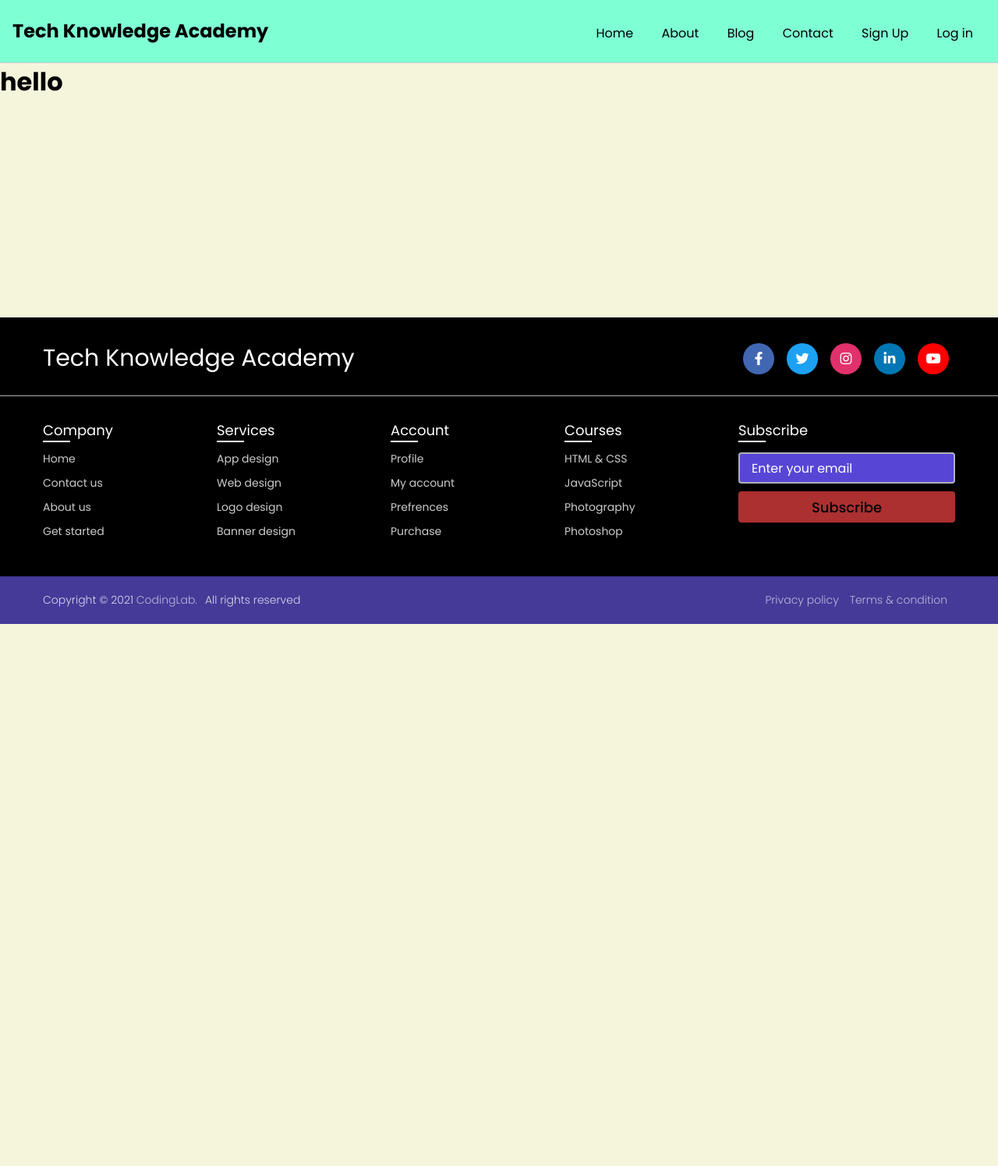
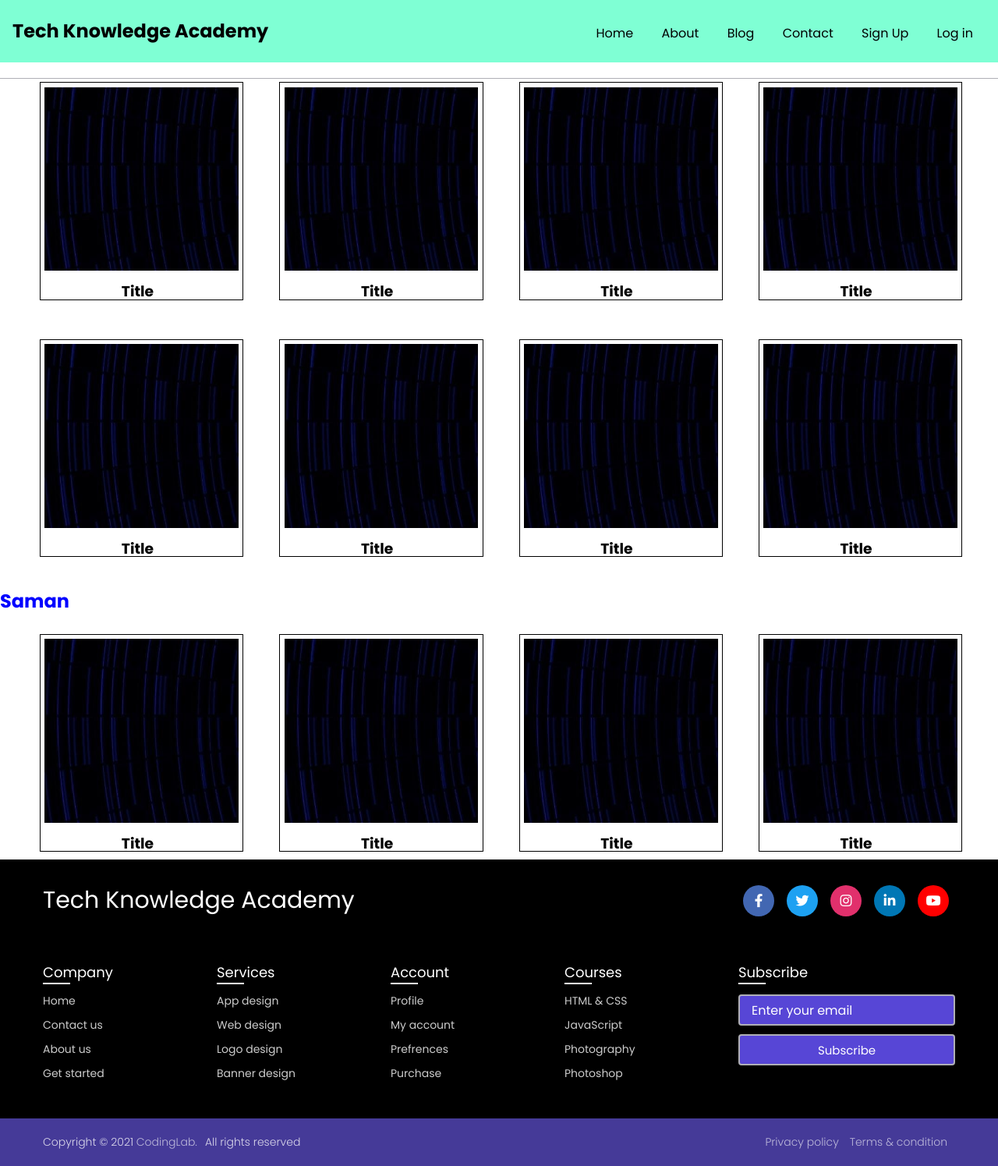
Before and after one commit to samankumaraya/TechKnowledge, a PHP site: page /TechKnowledge/HomePage.php in a window 1280 px wide. Shown: the whole page at 78% size. Before the commit the page ends 800 px from the top, so only its background shows below. Run offline with PHP 8.4, Linux system fonts and the light colour scheme.

Commit message:
modified

```diff
--- a/HomePage.php
+++ b/HomePage.php
@@ -4,13 +4,131 @@
     <meta charset="UTF-8">
     <meta http-equiv="X-UA-Compatible" content="IE=edge">
     <meta name="viewport" content="width=device-width, initial-scale=1.0">
+    <link rel="stylesheet" href="css/homestyle.css">
     <title>Home Page</title>
+    <style>
+       .cataheader{
+    margin-top: 5%;
+    color: blue;
+}
+
+.blogscatagories{
+    display: flex;
+    margin-top: 2%;
+    margin-left: 4%;
+
+
+}
+    </style>
 </head>
 <body>
     <?php
       include 'header.php';
     ?>
-    <h1>hello</h1>
+    <div class="totalcontent">
+
+    <div class="blogs">
+
+  <a href="">
+  <div class="catagory">
+    <img src="grade.png" alt="">
+    <h3>Title</h3>
+    </div>
+
+  </a>
+
+   <a href="">
+   <div class="catagory">
+    <img src="grade.png" alt="">
+    <h3>Title</h3>
+    </div>
+   </a>
+
+<a href="">
+<div class="catagory">
+    <img src="grade.png" alt="">
+    <h3>Title</h3>
+    </div>
+</a>
+
+<a href="">
+<div class="catagory">
+    <img src="grade.png" alt="">
+    <h3>Title</h3>
+    </div>
+</a>
+    </div>
+
+    <br>
+    <br>
+
+    <div class="blogs">
+
+  <a href="">
+  <div class="catagory">
+    <img src="grade.png" alt="">
+    <h3>Title</h3>
+    </div>
+  </a>
+
+   <a href="">
+   <div class="catagory">
+    <img src="grade.png" alt="">
+    <h3>Title</h3>
+    </div>
+   </a>
+
+<a href="">
+<div class="catagory">
+    <img src="grade.png" alt="">
+    <h3>Title</h3>
+    </div>
+</a>
+
+<a href="">
+<div class="catagory">
+    <img src="grade.png" alt="">
+    <h3>Title</h3>
+    </div>
+</a>
+    </div>
+
+    <h2 class="cataheader" >Saman</h2>
+
+   <div class="blogscatagories">
+
+  <a href="">
+  <div class="catagory">
+    <img src="grade.png" alt="">
+    <h3>Title</h3>
+    </div>
+
+  </a>
+
+   <a href="">
+   <div class="catagory">
+    <img src="grade.png" alt="">
+    <h3>Title</h3>
+    </div>
+   </a>
+
+<a href="">
+<div class="catagory">
+    <img src="grade.png" alt="">
+    <h3>Title</h3>
+    </div>
+</a>
+
+<a href="">
+<div class="catagory">
+    <img src="grade.png" alt="">
+    <h3>Title</h3>
+    </div>
+</a>
+    </div>
+
+
+    </div>
 
     <?php
       include 'footer.php';
--- /dev/null
+++ b/css/homestyle.css
@@ -0,0 +1,52 @@
+body{
+    background-color: white;
+}
+.gradeca{
+    margin-left: 20px;
+    border: 1px solid black;
+    width: 300px;
+    height: 400px;
+    margin-bottom: 500px;
+}
+.blogs{
+    display: flex;
+    margin-top: 2%;
+    margin-left: 4%;
+
+
+}
+img{
+    width: 96%;
+    height: 85%;
+    margin-top: 2%;
+    margin-left: 2%;
+    margin-bottom: 2%;
+    padding-bottom: 0%;
+
+}
+.catagory{
+    margin-left: 0%;
+    border: 1px solid black;
+    width: 85%;
+    height: 110%;
+
+}
+.totalcontent{
+    background-color: white;
+}
+h3{
+    margin-top:0% ;
+    padding-top: 0%;
+    margin-left: 40%;
+}
+.catagories{
+    display: flex;
+    margin-top: 2%;
+    margin-left: 4%;
+}
+
+.cataheader{
+    margin-top: 200px;
+    color: red
+    ;
+}
--- a/footer.php
+++ b/footer.php
@@ -23,7 +23,7 @@
 
 }
 footer{
-  position: fixed;
+
   background: black;
   bottom: 0;
   left: 0;
@@ -43,6 +43,7 @@
   max-width: 1250px;
   margin: auto;
   padding: 30px 40px 40px 40px;
+  margin-top: 35px;
 }
 footer .content .top{
   display: flex;
@@ -300,9 +301,12 @@
           <li><a href="#">Photoshop</a></li>
         </ul>
         <ul class="box input-box">
+          <form action="">
           <li class="link_name">Subscribe</li>
           <li><input type="text" placeholder="Enter your email"></li>
-          <li><input type="button" value="Subscribe"></li>
+          <li><input type="submit" value="Subscribe"></li>
+          </form>
+
         </ul>
       </div>
     </div>
--- a/header.php
+++ b/header.php
@@ -9,7 +9,7 @@
             @import url("https://fonts.googleapis.com/css2?family=Open+Sans&display=swap");
 body {
     font-family: "Open Sans", sans-serif;
-    background-color: beige;
+
 
     margin: 0;
 }
@@ -24,7 +24,7 @@
     color: rgb(179, 179, 179);
 }
 .site-header {
-    border-bottom: 1px solid #ccc;
+
     padding: 0.5em 1em;
     display: flex;
     justify-content: space-between;
```
Also changed, not shown: Grade.PNG (added).
